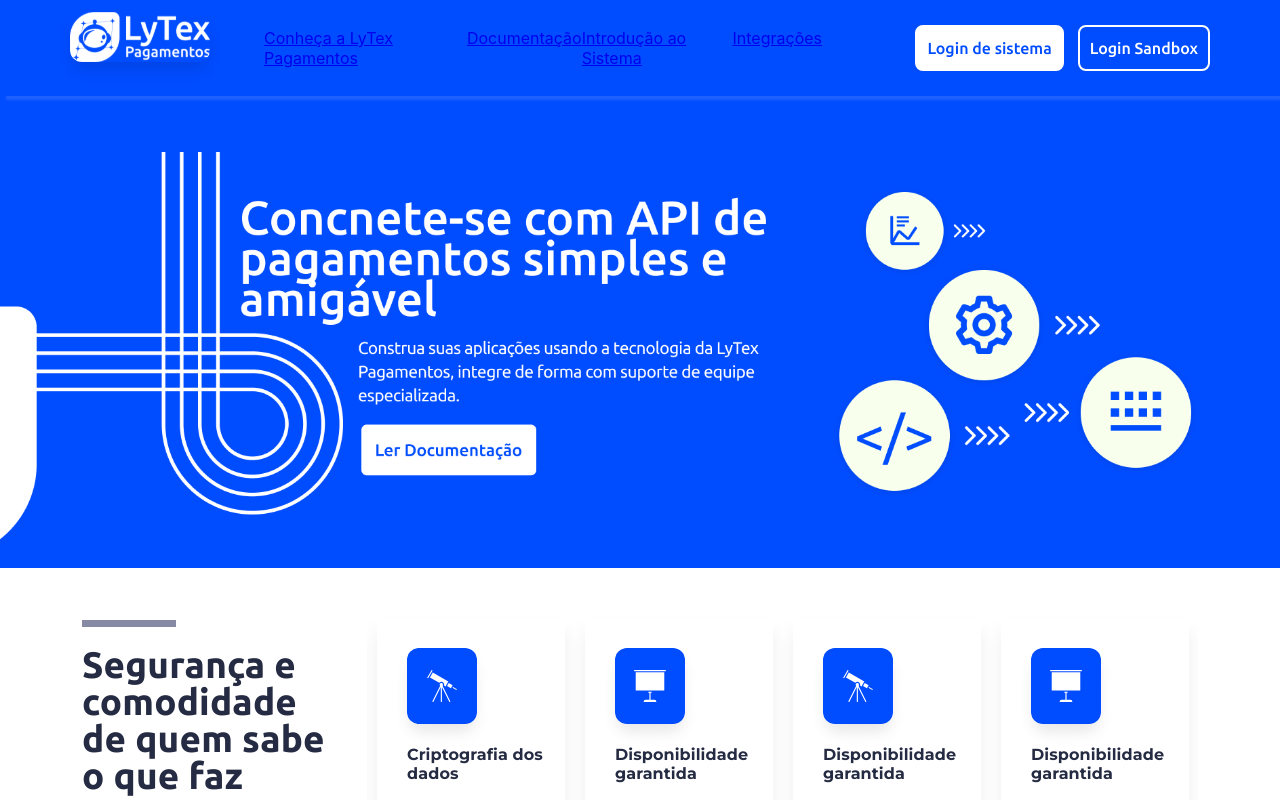
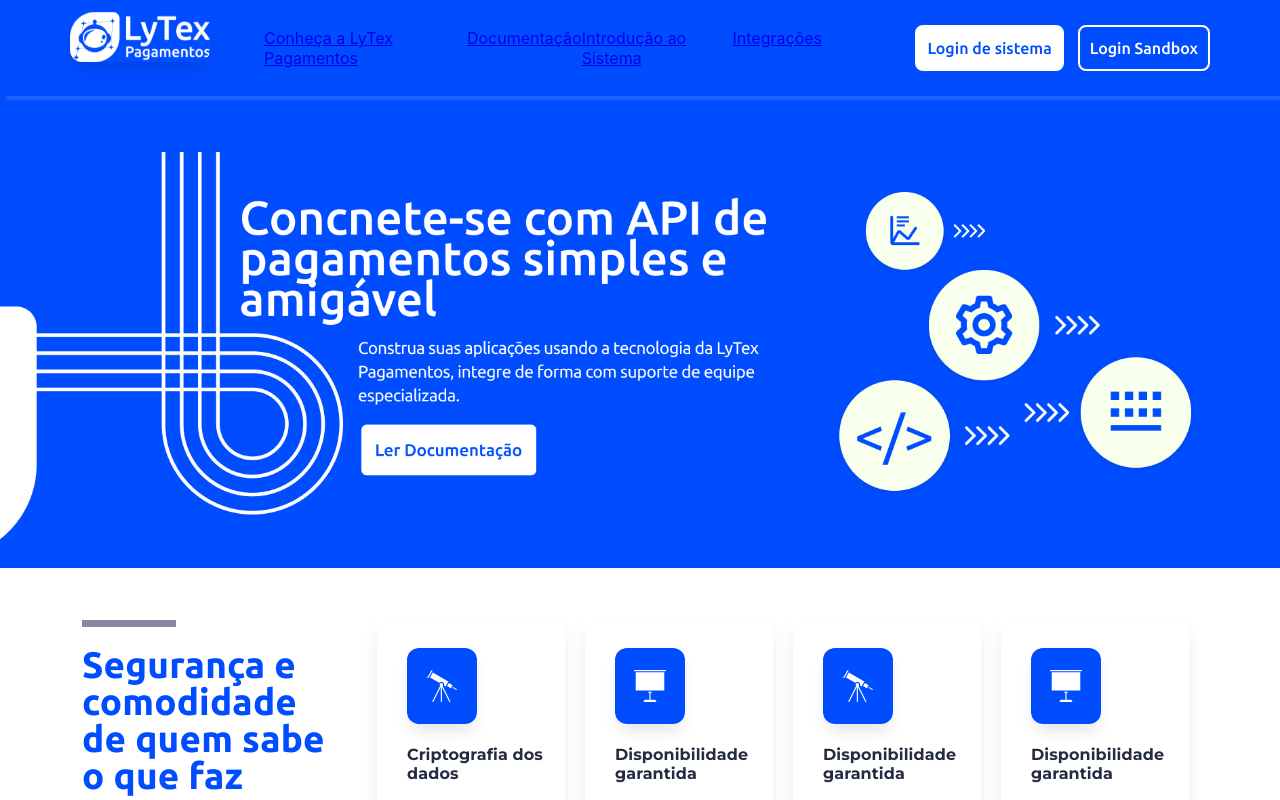
Before and after one commit to warleymendeslopes/documentacao_lytex_pagamentos, a React (Create React App) app: page / in a window 1280 px wide. Shown: the top 800 px of the page. Built offline with nearby package versions, Linux system fonts and the light colour scheme.

Commit message:
fix portuguese texts

```diff
--- a/src/index.css
+++ b/src/index.css
@@ -20,8 +20,8 @@ p {
 }
 
 h1 {
-  color: #004cff;
-  font-weight: 600;
+  color: #004cff !important;
+  font-weight: 600 !important;
 }
 
 img,
```
